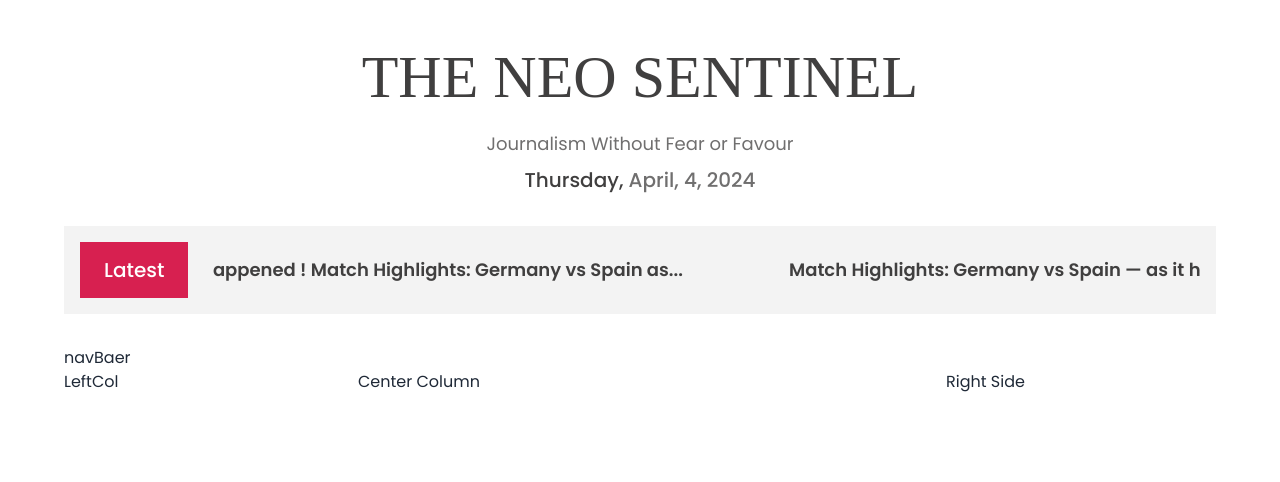
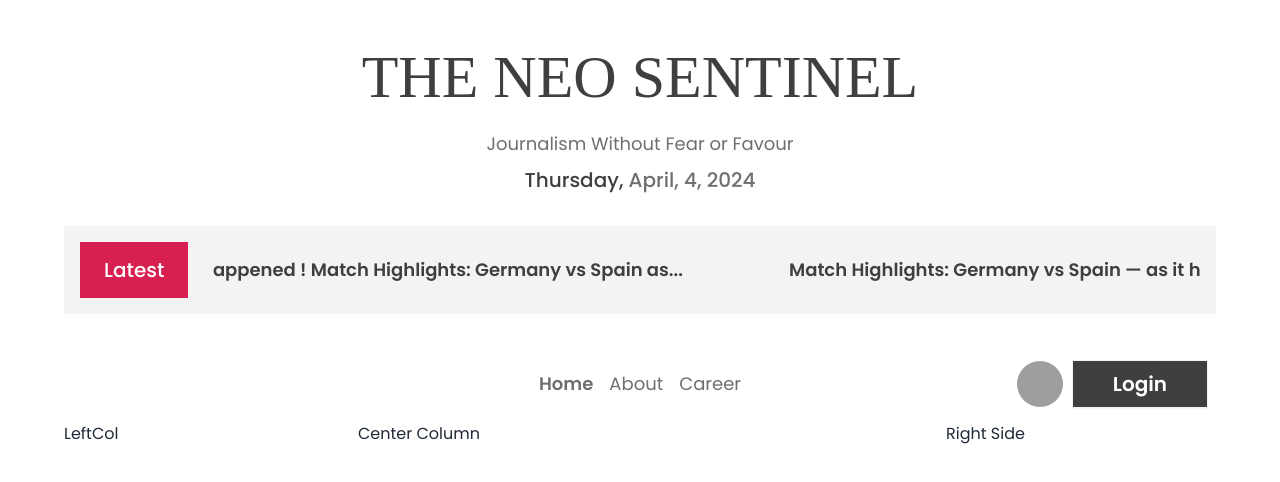
Before and after one commit to SM-Noushan/react-neo-sentinel-ph-practise, a React (Vite) app: page / in a window 1280 px wide. Shown: the top 482 px of the page. Built offline with nearby package versions, Linux system fonts and the light colour scheme; grey boxes are pictures that could not be loaded; a web font is replaced by a local one.

Commit message:
added navbar

```diff
--- a/src/components/shared/NavBar.jsx
+++ b/src/components/shared/NavBar.jsx
@@ -1,7 +1,100 @@
-import React from "react";
+import { Link, NavLink } from "react-router-dom";
+import userIcon from "/assets/user.png";
 
+const NavList = (
+  <>
+    <NavLink
+      to="/"
+      className={({ isActive }) =>
+        isActive ? "font-semibold" : "hover:underline"
+      }
+    >
+      <li>Home</li>
+    </NavLink>
+    <NavLink
+      to="/about"
+      className={({ isActive }) =>
+        isActive ? "font-semibold" : "hover:underline"
+      }
+    >
+      <li>About</li>
+    </NavLink>
+    <NavLink
+      to="/career"
+      className={({ isActive }) =>
+        isActive ? "font-semibold" : "hover:underline"
+      }
+    >
+      <li>Career</li>
+    </NavLink>
+  </>
+);
 const NavBar = () => {
-  return <div>navBaer</div>;
+  return (
+    <div className="navbar bg-base-100">
+      <div className="navbar-start">
+        <div className="dropdown">
+          <div tabIndex={0} role="button" className="btn btn-ghost lg:hidden">
+            <svg
+              xmlns="http://www.w3.org/2000/svg"
+              className="h-5 w-5"
+              fill="none"
+              viewBox="0 0 24 24"
+              stroke="currentColor"
+            >
+              <path
+                strokeLinecap="round"
+                strokeLinejoin="round"
+                strokeWidth="2"
+                d="M4 6h16M4 12h8m-8 6h16"
+              />
+            </svg>
+          </div>
+          <ul
+            tabIndex={0}
+            className="menu menu-sm dropdown-content mt-3 z-[1] p-2 shadow bg-base-100 rounded-box w-52 text-dark-03 text-lg"
+          >
+            {NavList}
+          </ul>
+        </div>
+      </div>
+      <div className="navbar-center hidden lg:flex">
+        <ul className="menu menu-horizontal px-1 text-dark-03 text-lg gap-4">
+          {NavList}
+        </ul>
+      </div>
+      <div className="navbar-end gap-2">
+        <div className="dropdown dropdown-end mt-1.5">
+          <div
+            tabIndex={0}
+            role="button"
+            className="btn btn-ghost btn-circle avatar"
+          >
+            <div className="w-14 rounded-full">
+              <img alt="user-icon" src={userIcon} />
+            </div>
+          </div>
+          <ul
+            tabIndex={0}
+            className="menu menu-md dropdown-content mt-3 z-[1] p-0 bg-gray-200 rounded-box  w-28 *:w-full"
+          >
+            <li>
+              <a>Profile</a>
+            </li>
+            <li>
+              <a>Settings</a>
+            </li>
+            <li>
+              <a>Logout</a>
+            </li>
+          </ul>
+        </div>
+        <Link className="btn bg-dark-02 hover:bg-stone-800 px-10 text-white text-xl font-semibold rounded-none">
+          Login
+        </Link>
+      </div>
+    </div>
+  );
 };
 
 export default NavBar;
```
